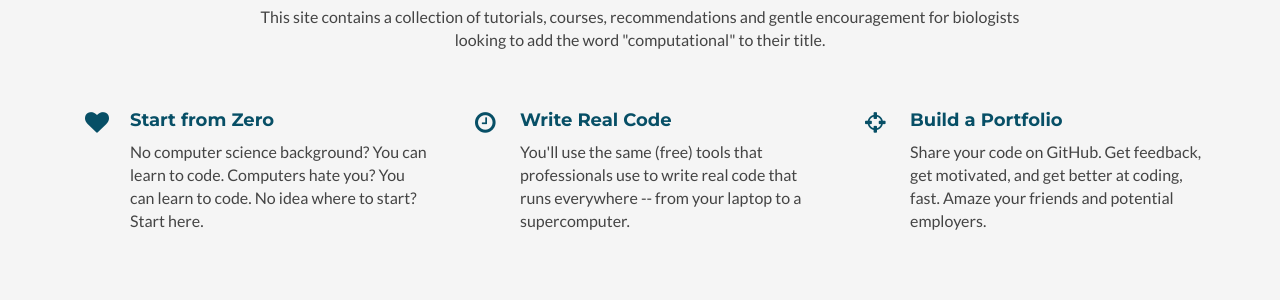
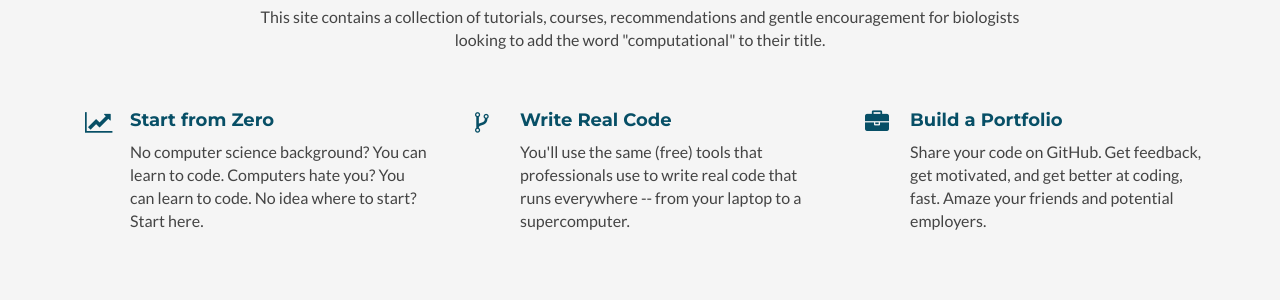
Before and after one commit to Codenhance/codenhance.github.io, a Jekyll site: the page built from index.html, in a window 1280 px wide. Shown: the part 505-805 px from the top of the page. Built offline with Jekyll 4.4.1, drawn with Linux system fonts in a browser that asks for light colours; comment, search, counter and statistics services are not loaded.

Commit message:
updated icons

```diff
--- a/_includes/about.html
+++ b/_includes/about.html
@@ -6,7 +6,7 @@
             <div class="row">
                 <div class="item col-md-4 col-sm-6 col-xs-12">
                     <div class="icon-holder">
-                        <i class="fa fa-heart"></i>
+                        <i class="fa fa-line-chart"></i>
                     </div>
                     <div class="content">
                         <h3 class="sub-title">Start from Zero</h3>
@@ -15,7 +15,7 @@
                 </div><!--//item-->
                 <div class="item col-md-4 col-sm-6 col-xs-12">
                     <div class="icon-holder">
-                        <i class="fa fa-clock-o"></i>
+                        <i class="fa fa-code-fork"></i>
                     </div>
                     <div class="content">
                         <h3 class="sub-title">Write Real Code</h3>
@@ -24,7 +24,7 @@
                 </div><!--//item-->
                 <div class="item col-md-4 col-sm-6 col-xs-12">
                     <div class="icon-holder">
-                        <i class="fa fa-crosshairs"></i>
+                        <i class="fa fa-briefcase"></i>
                     </div>
                     <div class="content">
                         <h3 class="sub-title">Build a Portfolio</h3>
```
Also changed, not shown: 1 other file.
